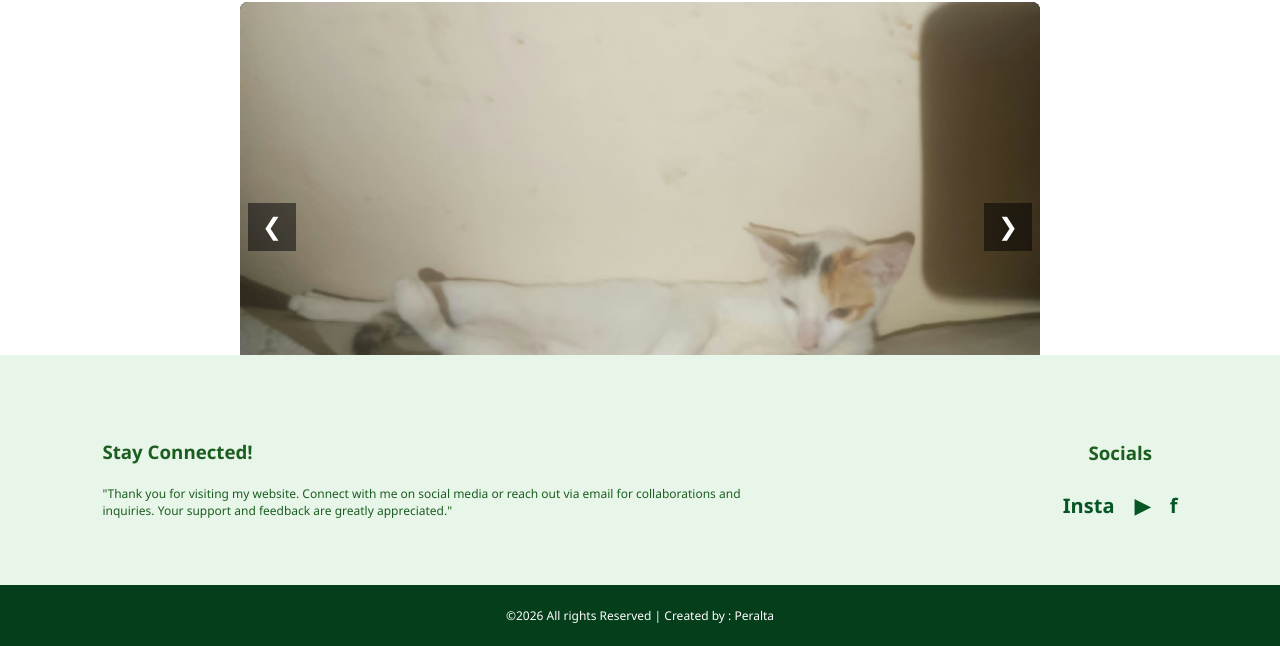
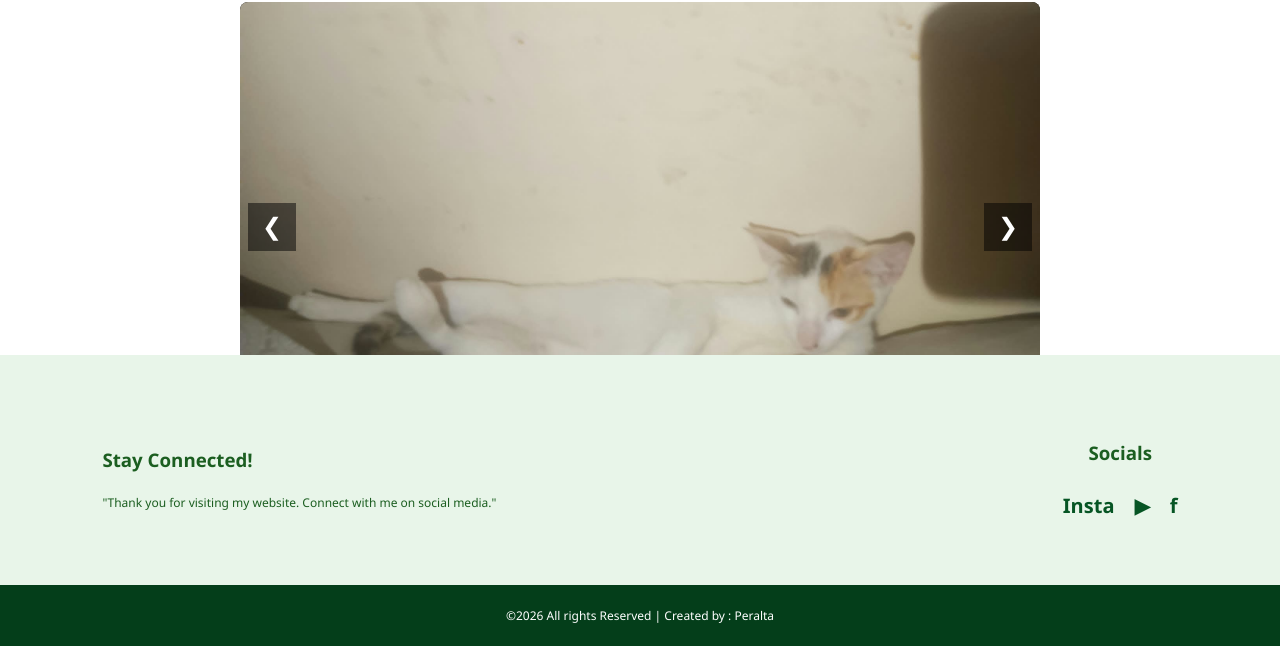
Before and after one commit to WaffleJoeInTheHouse/Website, a plain HTML site: page gallery.html in a window 1280 px wide. Shown: the part 154-800 px from the top of the page. Drawn offline with nearby package versions, Linux system fonts and the light colour scheme.

Commit message:
Update gallery.html

```diff
--- a/gallery.html
+++ b/gallery.html
@@ -176,9 +176,7 @@
         		<div class="footer-text">
           			<h3>Stay Connected!</h3>
           				<p>
-            				"Thank you for visiting my website. Connect with me on social media
-           					or reach out via email for collaborations and inquiries. Your
-            				support and feedback are greatly appreciated."
+            				"Thank you for visiting my website. Connect with me on social media."
           				</p>
         	</div>
 		  <div class="footer-social">
```
